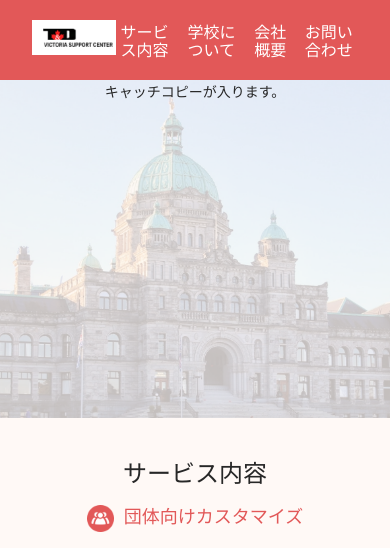
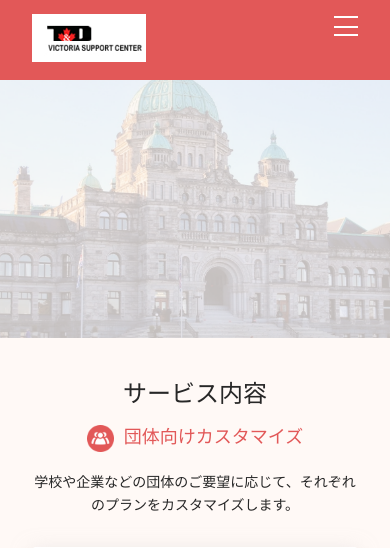
Before and after one commit to k8732yamazaki/Kaori, a PHP site: page / in a window 390 px wide. Shown: the top 548 px of the page. Run offline with PHP 8.4, Linux system fonts and the light colour scheme.

Commit message:
Implement hamburger menu for smartphone

```diff
--- a/css/style.css
+++ b/css/style.css
@@ -90,7 +90,7 @@ h2, h3, h4, p, .toggle_title {
 /* header -------------------------------------  */
 header,
 header .inner,
-nav ul {
+header nav ul {
     display: flex;
     align-items: center;
 }
@@ -105,26 +105,26 @@ header .inner {
     justify-content: space-between;
 }
 
-nav {
+header nav {
     width: 100%;
 }
 
-nav ul {
+header nav ul {
     justify-content: flex-end;
 }
 
-nav li {
+header nav li {
     margin-right: 4%;
     position: relative;
     padding: 0 4px;
 }
 
-nav li:last-child {
+header nav li:last-child {
     margin-right: 0;
     position: relative;
 }
 
-nav li::after {
+header nav li::after {
     content: "";
     position: absolute;
     left: 0;
@@ -469,7 +469,6 @@ nav li::after {
     }
 
     .inner {
-        width: calc(100% - 4em);
         margin: 0 auto 40px;
         padding: 40px 0 0;
     }
@@ -485,6 +484,115 @@ nav li::after {
     .container_card {
         display: block;
         margin: 0;
+    }
+
+    header {
+        position: fixed;
+        width: 100%;
+        z-index: 200;
+    }
+
+    header .inner {
+        margin: 0 auto;
+        padding: 0;
+        position: relative;
+    }
+
+    header nav {
+        position: fixed;
+        right: -100%;
+        top: 0;
+        width: 80%;
+        height: 100vh;
+        padding-top: 80px;
+        background-color: var(--color-red);
+        color: #FFFFFF;
+        transition-duration: 0.6s;
+        overflow-y: auto;
+        z-index: 200;
+    }
+
+    header.nav_open nav {
+        right: 0;
+    }
+
+    header nav ul {
+        display: block;
+    }
+
+    header nav li {
+        margin: 0 0 4em;
+        text-align: center;
+    }
+
+    #hamburger {
+        position: absolute;
+        right: -12px;
+        width: 48px;
+        height: 100%;
+        cursor: pointer;
+        z-index: 300;
+    }
+
+    #hamburger>div{
+        position: relative;
+        height: 20px;
+        top: 25%;
+    }
+
+    #hamburger span {
+        position: absolute;
+        left: 25%;
+        width: 50%;
+        height: 2px;
+        text-align: center;
+        background-color: #FFFFFF;
+        transition-duration: 0.6s;
+    }
+
+    #hamburger span:nth-of-type(1) {
+        top: 0;
+    }
+
+    #hamburger span:nth-of-type(2) {
+        top: 50%;
+        transition-duration: 0.3s;
+    }
+
+    #hamburger span:nth-of-type(3) {
+        bottom: 0;
+    }
+
+    header.nav_open #hamburger span:nth-of-type(1) {
+        transform: rotate(45deg);
+        top: 50%;
+    }
+
+    header.nav_open #hamburger span:nth-of-type(2) {
+        width: 0;
+        left: 75%;
+    }
+
+    header.nav_open #hamburger span:nth-of-type(3) {
+        transform: rotate(-45deg);
+        top: 50%;
+    }
+
+    .overlay {
+        display: none;
+        position: fixed;
+        top: 0;
+        left: 0;
+        width: 100%;
+        height: 100%;
+        background-color: #333;
+        opacity: 0;
+        z-index: 100;
+    }
+
+    header.nav_open .overlay {
+        display: block;
+        opacity: 0.6;
     }
 
 /* end of general ------------------------------------- */
--- a/index.html
+++ b/index.html
@@ -24,7 +24,15 @@
 					<li><a href="#contact">お問い合わせ</a></li>
 				</ul>
 			</nav>
+			<div id="hamburger">
+				<div>
+					<span></span>
+					<span></span>
+					<span></span>
+				</div>
+			</div>
 		</div>
+		<div class="overlay"></div>
 	</header>
 	<section id="hero">
 		<div>
--- a/main.js
+++ b/main.js
@@ -1,7 +1,20 @@
+// accordion buttons for #service .client on smartphone
 const toggle_title = document.querySelectorAll(".toggle_title");
 
 toggle_title.forEach(function (toggle) {
     toggle.addEventListener('click', function () {
         this.parentElement.classList.toggle("open");
-    })
-})
+    });
+});
+
+// hamburger menu on smartphone
+
+function toggleNav() {
+    var hamburger = document.getElementById("hamburger");
+    var header = document.getElementsByTagName("header");
+
+    hamburger.addEventListener('click', function () {
+        header[0].classList.toggle("nav_open");
+    });
+};
+toggleNav();
```
